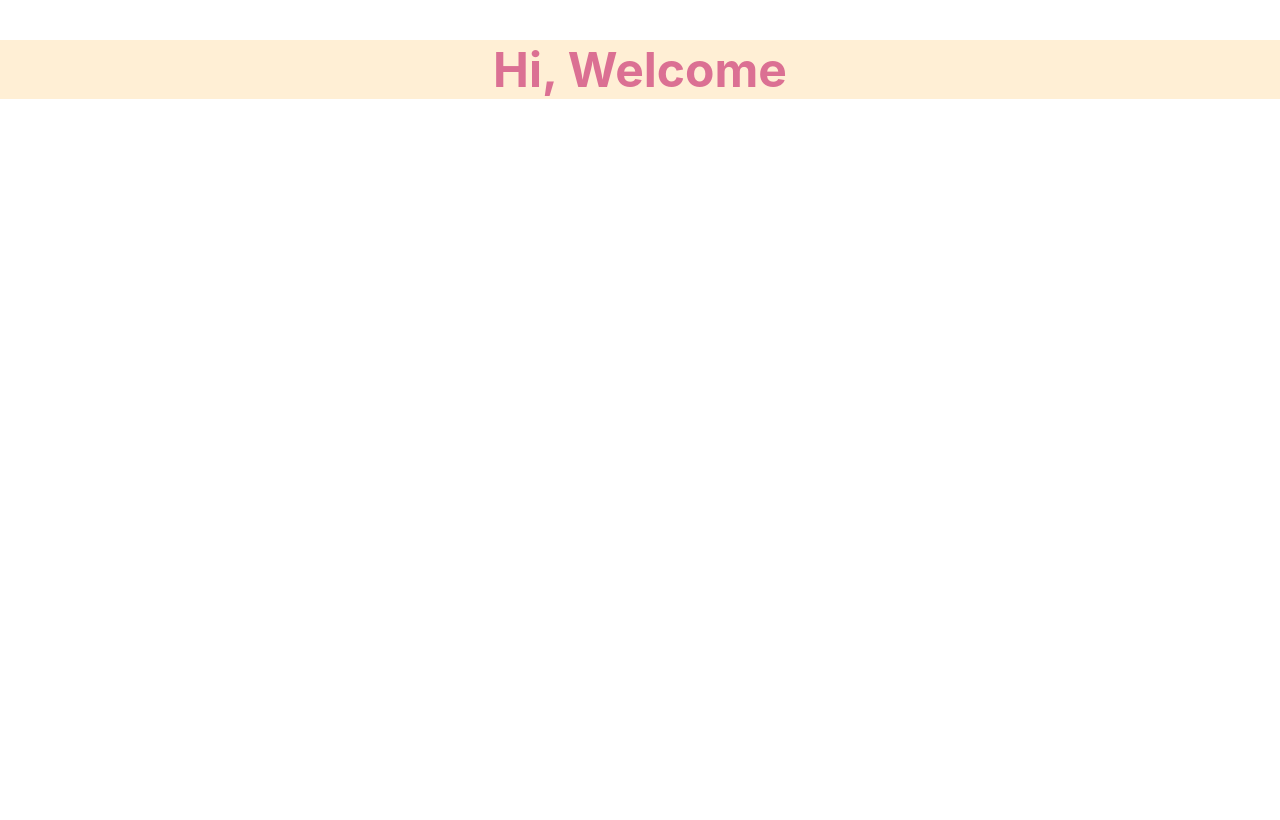
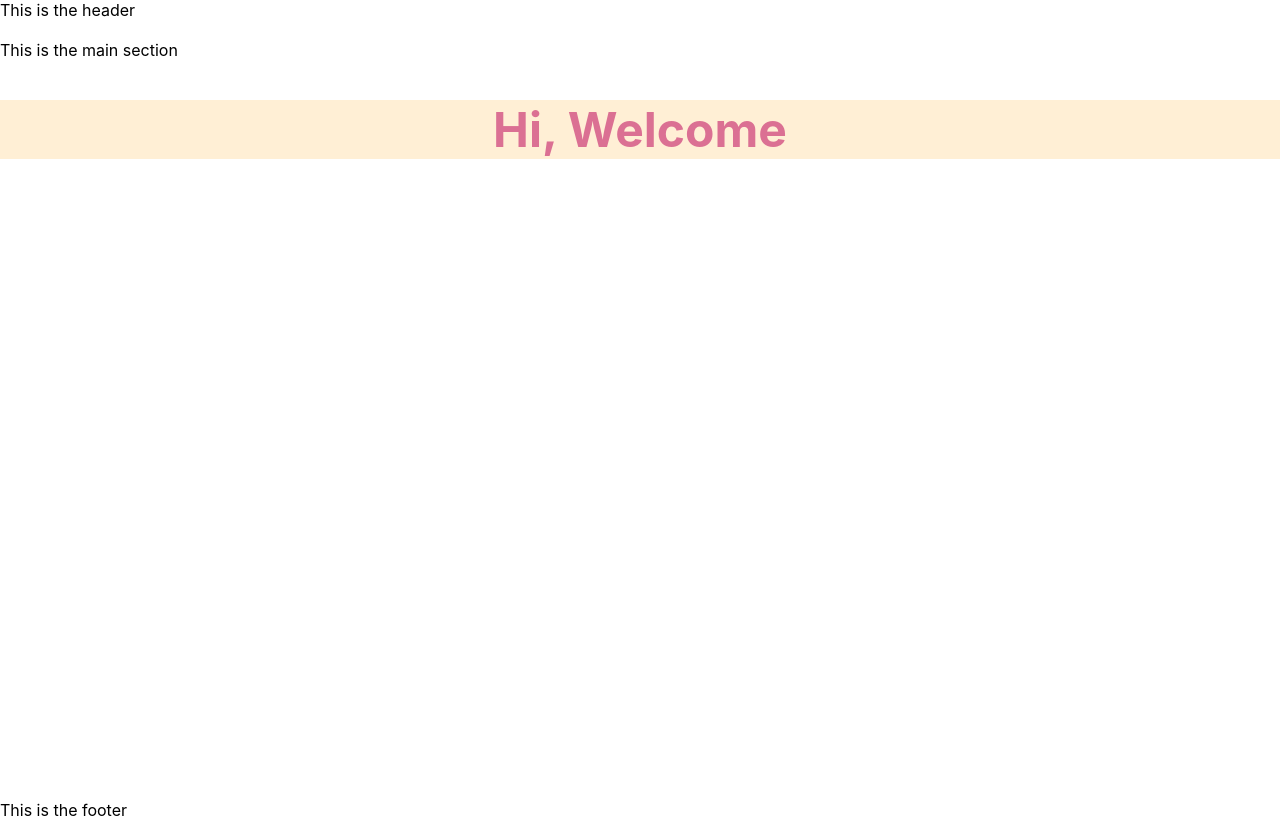
Before and after one commit to MadhaviImashi/LMS_frontend, a React (Create React App) app: page / in a window 1280 px wide. Built offline with nearby package versions, Linux system fonts and the light colour scheme.

Commit message:
Add main layout to the app

```diff
--- a/src/App.js
+++ b/src/App.js
@@ -1,5 +1,8 @@
-//import the styled-components
+//import the styled-components package
 import styled from "styled-components/";
+//import the layout components
+import {Header, Main, Footer} from "./components/Layout";
+
 
 //create a Title component that'll render an <h1> tag with some styles
 const Title = styled.h1`
@@ -15,9 +18,16 @@ const Wrapper = styled.section`
 
 function App() {
   return (
-    <Wrapper>
-      <Title> Hi, Welcome</Title>
-    </Wrapper>
+    <>
+      <Header>This is the header</Header>
+      <Main>
+        This is the main section
+        <Wrapper>
+          <Title> Hi, Welcome</Title>
+        </Wrapper>
+      </Main>
+      <Footer>This is the footer</Footer>
+    </>
   );
 }
 
--- /dev/null
+++ b/src/components/Layout.js
@@ -0,0 +1,15 @@
+import styled from "styled-components";
+
+export const Header = styled.header`
+    height: 5vh;
+`;
+//vh = view height. so 5vh means, that component will be given 5% height from the website view
+
+export const Main = styled.main`
+    height: 95vh;
+`;
+
+export const Footer = styled.footer`
+    display: flex;
+    ustify-content: center;
+`;
```
